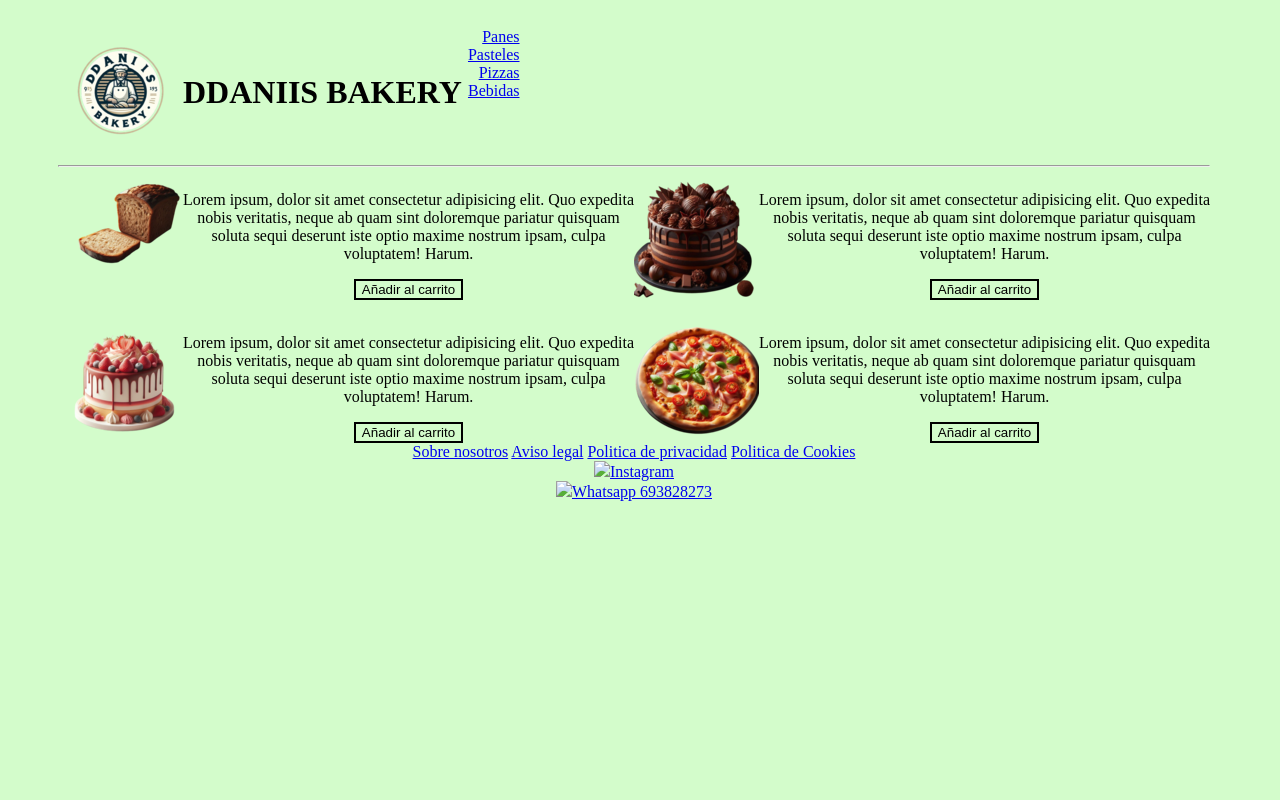
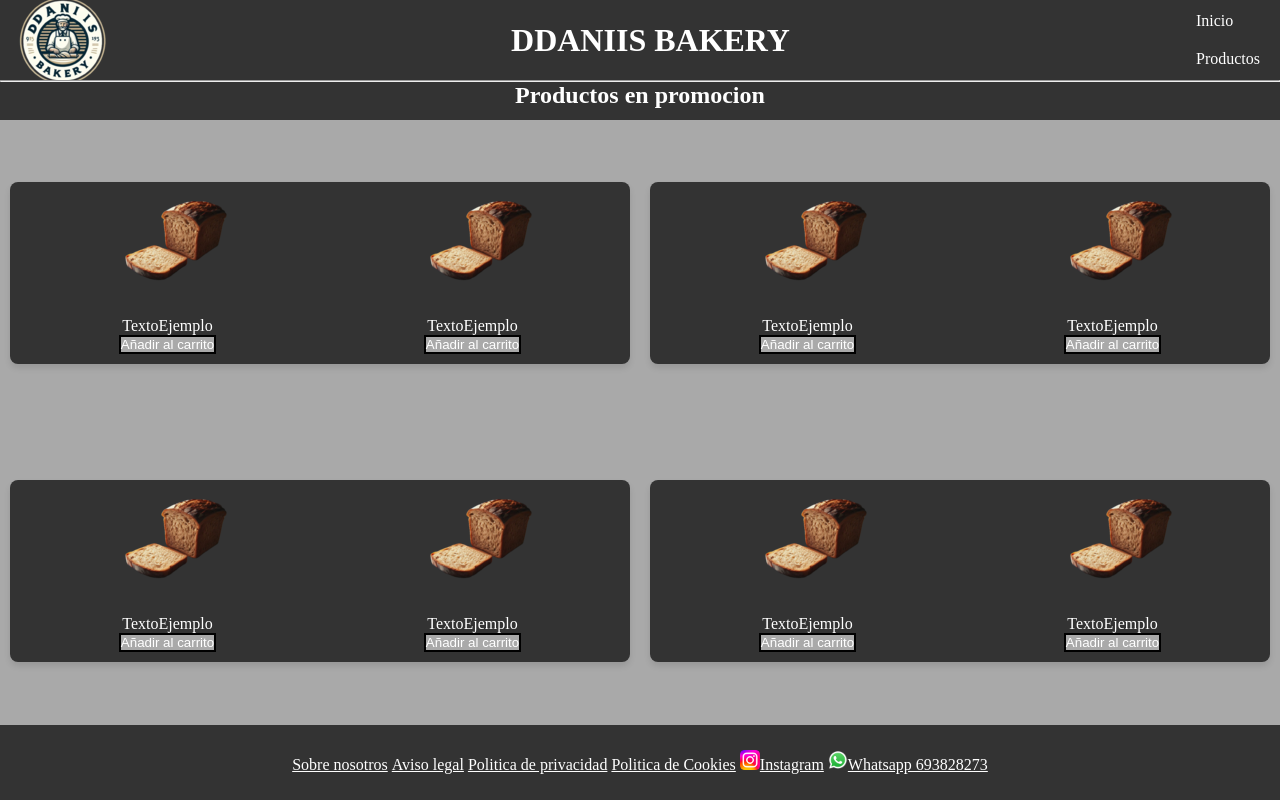
Before and after one commit to AngelRuizGarcia/Reto_HTML_CSS, a plain HTML site: page index.html in a window 1280 px wide. Drawn offline with Linux system fonts and the light colour scheme.

Commit message:
Actualizacion pagina principal y las paginas de informacion

```diff
--- /dev/null
+++ b/estilos/estilosPoliticasyOtrasCosas.css
@@ -0,0 +1,53 @@
+* {
+    margin: 0;
+    padding: 0;
+    box-sizing: border-box;
+}
+
+body {
+    font-family: Arial, sans-serif;
+    background-color: gray;
+    color: #333;
+    line-height: 1.6;
+}
+
+header {
+    background-color: #333;
+    color: white;
+    text-align: center;
+    padding: 20px;
+}
+
+header h1 {
+    font-size: 2.5rem;
+}
+
+main {
+    padding: 20px;
+    max-width: 900px;
+    margin: 20px auto;
+    background-color: darkgray;
+    box-shadow: 0 2px 5px rgba(0, 0, 0, 0.1);
+}
+
+h2 {
+    font-size: 1.8rem;
+    color: white;
+    margin-bottom: 15px;
+}
+
+p {
+    font-size: 1.1rem;
+    margin-bottom: 15px;
+    text-align: justify;
+}
+
+footer {
+    background-color: #333;
+    color: white;
+    text-align: center;
+    padding: 10px;
+    position: relative;
+    bottom: 0;
+    width: 100%;
+}
--- a/estilos/estilosindex.css
+++ b/estilos/estilosindex.css
@@ -1,49 +1,93 @@
-header{
-    width: 100%;
-    display:inline-flex;
+* {
+    margin: 0;
+    padding: 0;
+    box-sizing: border-box;
+    color: white;
+}
+
+html, body {
+    height: 100%;
+}
+body {
+    display: flex;
+    flex-direction: column;
+}
+
+header {
+    height: 10%;
+    background-color: #333;
+    color: white;
+    display: flex;
+    align-items: center;
+    justify-content: space-between;
+}
+
+h2{
+    height: 5%;
+    text-align: center;
+    background-color: #333;
+}
+main {
+    height: 80%;
+    background-color: darkgray;
+    align-items: center;
+    justify-content: center;
+    display: flex;
+    flex-wrap: wrap;
+    gap: 10px;
+    padding: 10px;
+    justify-content: space-between;
+}
+
+footer {
+    height: 10%;
+    background-color: #333;
+    color: white;
+    display: flex;
+    align-items: center;
+    justify-content: center;
+}
+
+footer p{
+    display: inline-block;
     text-align: center;
 }
-.enlacesHeader{
-    width: 5%;
-    display:block;
-    text-align: right;
+
+
+article {
+    background-color: #333;
+    padding: 10px;
+    border-radius: 8px;
+    box-shadow: 0 4px 6px rgba(0, 0, 0, 0.1);
+    display: flex;
+    flex-direction: row;
+    gap: 10px;
+    width: calc(50% - 10px);
+    align-items: center;
 }
 
-.h1top{
-    padding-top: 25px;
+section {
+    display: flex;
+    flex-direction: column;
+    align-items: center;
+    text-align: center;
+    flex: 1;
 }
 
-.imagen:hover{
-    animation: animacionZoom;
-    animation-duration: 5s;
-    animation-iteration-count: 1;
+section img {
+    max-width: 80%;
+    height: auto;
+    border-radius: 8px;
 }
 
-body{
-    width: 90%;
-    padding-left: 50px;
-    padding-top: 20px;
-    padding-right: 50px;
-    background-color: rgb(211, 252, 203);
+nav img {
+    max-width: 20px;
+    height: auto;
 }
 
-.imagenesRecomendadas{
-    text-align: center;
-    display: inline-flex;
-}
-
-.navigation{
-    display:block;
-    text-align:center;
-}
-
-.redes{
-    display:block;
-    text-align:center;
-}
 
 .botonesCarrito{
-    background-color: rgb(211, 252, 203);
+    background-color: darkgray;
     color: black;
     border: 2px solid;
 }
@@ -57,21 +101,54 @@ body{
 
 @keyframes animacionBotones {
     0%{
+        border-color: white;
         border-style: solid;
+        background-color: darkgray;
     }
     50%{
+        border-color: white;
         border-style: dashed;
+        background-color: #333;
     }
     100%{
+        border-color: white;
         border-style: solid;
+        background-color: darkgray;
     }
 }
 
-@keyframes animacionZoom {
-    0%{
-        transform: scale(1.0);
-    }
-    100%{
-        transform: scale(1.5);
-    }
-}
+ul {
+
+    list-style: none;
+    margin: 0;
+    padding: 0;
+    position: relative;
+  }
+  ul li {
+    position: relative;
+  }
+  ul li a {
+    display: block;
+    color: white;
+    text-decoration: none;
+    padding: 10px 20px;
+  }
+  ul li a:hover {
+    background-color: #333;
+  }
+  ul ul {
+    display: none;
+    position: absolute;
+    top: 100%;
+    left: 0;
+    background-color: #333;
+    min-width: 150px;
+    z-index: 1000;
+  }
+  ul ul li {
+    width: 100%;
+  }
+
+  ul li:hover > ul {
+    display: block;
+  }
--- a/index.html
+++ b/index.html
@@ -3,95 +3,120 @@
     <head>
         <meta charset="utf-8">
         <meta http-equiv="X-UA-Compatible" content="IE=edge">
-        <title></title>
+        <title>DDANIIS BAKERY</title>
+        <link rel="icon" href="imagenes/logo.png" type="image/x-icon">
         <meta name="description" content="">
         <meta name="viewport" content="width=device-width, initial-scale=1">
         <link rel="stylesheet" href="estilos/estilosindex.css">
     </head>
     <body>
-        <header class="headerCentrado">
-            <img src="imagenes/logo.png" alt="Imagen del logo" class="imagenHeader">
-            <h1 class="h1top">DDANIIS BAKERY</h1>
-            <span class="enlacesHeader">
-                <label>
-                    <a href="pan.html">Panes</a>
-                </label>
-                <br>
-                <label>
-                    <a href="pasteles.html">Pasteles</a>
-                </label>
-                <br>
-                <label>
-                    <a href="pizzas.html">Pizzas</a>
-                </label>
-                <br>
-                <label>
-                    <a href="bebidas.html">Bebidas</a>
-                </label>
-                <br>
-            </span>
+        <header>
+            <img src="imagenes/logo.png" alt="Imagen del logo">
+            <h1>DDANIIS BAKERY</h1>
+            <nav>
+                <ul>
+                  <li><a href="index.html">Inicio</a></li>
+                  <li>
+                    <a href="#">Productos</a>
+                    <ul>
+                      <li><a href="pizzas.html">Pizzas</a></li>
+                      <li><a href="pan.html">Panes</a></li>
+                      <li><a href="pasteles.html">Pasteles</a></li>
+                      <li><a href="bebidas.html">Bebidas</a></li>
+                    </ul>
+                  </li>
+                </ul>
+              </nav>
         </header>
         <hr>
+        <h2>Productos en promocion</h2>
         <main>
-            <article class="imagenesRecomendadas">
+            <article>
                 <section>
-                    <img src="imagenes/pan.png" alt="Imagen del producto recomendado" align="left" class="imagen">
-                    <p>
-                        Lorem ipsum, dolor sit amet consectetur adipisicing elit. Quo expedita nobis veritatis,
-                        neque ab quam sint doloremque pariatur quisquam soluta sequi deserunt iste optio maxime nostrum ipsam,
-                        culpa voluptatem! Harum.
-                    </p>
+                    <img src="imagenes/pan.png" alt="Imagen del producto recomendado">
+                    <p>TextoEjemplo</p>
                     <button type="button" class="botonesCarrito">
                         <label>Añadir al carrito</label>
                     </button>
                 </section>
 
                 <section>
-                    <img src="imagenes/pastelchocolate.png" alt="Imagen del producto recomendado" align="left" class="imagen">
-                    <p>
-                        Lorem ipsum, dolor sit amet consectetur adipisicing elit. Quo expedita nobis veritatis,
-                        neque ab quam sint doloremque pariatur quisquam soluta sequi deserunt iste optio maxime nostrum ipsam,
-                        culpa voluptatem! Harum.
-                    </p>
+                    <img src="imagenes/pan.png" alt="Imagen del producto recomendado">
+                    <p>TextoEjemplo</p>
                     <button type="button" class="botonesCarrito">
                         <label>Añadir al carrito</label>
                     </button>
                 </section>
             </article>
-            <br><br>
-            <article class="imagenesRecomendadas">
+            <article>
                 <section>
-                    <img src="imagenes/pastelfresa.png" alt="Imagen del producto recomendado" align="left" class="imagen">
-                    <p>
-                        Lorem ipsum, dolor sit amet consectetur adipisicing elit. Quo expedita nobis veritatis,
-                        neque ab quam sint doloremque pariatur quisquam soluta sequi deserunt iste optio maxime nostrum ipsam,
-                        culpa voluptatem! Harum.
-                    </p>
+                    <img src="imagenes/pan.png" alt="Imagen del producto recomendado">
+                    <p>TextoEjemplo</p>
                     <button type="button" class="botonesCarrito">
                         <label>Añadir al carrito</label>
                     </button>
                 </section>
                 <section>
-                    <img src="imagenes/jamonYQueso.png" alt="Imagen del producto recomendado" align="left" class="imagen">
-                    <p>
-                        Lorem ipsum, dolor sit amet consectetur adipisicing elit. Quo expedita nobis veritatis,
-                        neque ab quam sint doloremque pariatur quisquam soluta sequi deserunt iste optio maxime nostrum ipsam,
-                        culpa voluptatem! Harum.
-                    </p>
+                    <img src="imagenes/pan.png" alt="Imagen del producto recomendado">
+                    <p>TextoEjemplo</p>
+                    <button type="button" class="botonesCarrito">
+                        <label>Añadir al carrito</label>
+                    </button>
+                </section>
+            </article>
+            <article>
+                <section>
+                    <img src="imagenes/pan.png" alt="Imagen del producto recomendado">
+                    <p>TextoEjemplo</p>
+                    <button type="button" class="botonesCarrito">
+                        <label>Añadir al carrito</label>
+                    </button>
+                </section>
+                <section>
+                    <img src="imagenes/pan.png" alt="Imagen del producto recomendado">
+                    <p>TextoEjemplo</p>
+                    <button type="button" class="botonesCarrito">
+                        <label>Añadir al carrito</label>
+                    </button>
+                </section>
+            </article>
+            <article>
+                <section>
+                    <img src="imagenes/pan.png" alt="Imagen del producto recomendado">
+                    <p>TextoEjemplo</p>
+                    <button type="button" class="botonesCarrito">
+                        <label>Añadir al carrito</label>
+                    </button>
+                </section>
+                <section>
+                    <img src="imagenes/pan.png" alt="Imagen del producto recomendado">
+                    <p>TextoEjemplo</p>
                     <button type="button" class="botonesCarrito">
                         <label>Añadir al carrito</label>
                     </button>
                 </section>
             </article>
         </main>
-        <footer class="navigation">
+        <footer>
             <nav>
-                <a href="#">Sobre nosotros</a>
-                <a href="#">Aviso legal</a>
-                <a href="#">Politica de privacidad</a>
-                <a href="#">Politica de Cookies</a>
-                <a class="redes" href="https://www.instagram.com" target="_blank"><img src="./img/redes/instagram.png">Instagram</a>
-                <a class="redes" href="https://whatsapp.com" target="_blank"><img src="./img/redes/whatsapp.png">Whatsapp 693828273</a>
+                <p>
+                    <a href="HTMLS_FOOTER/sobreNosotros.html">Sobre nosotros</a>
+                </p>
+                <p>
+                    <a href="HTMLS_FOOTER/avisoLegal.html">Aviso legal</a>
+                </p>
+                <p>
+                    <a href="HTMLS_FOOTER/politicaPrivacidad.html">Politica de privacidad</a>
+                </p>
+                <p>
+                    <a href="HTMLS_FOOTER/politicaCookies.html">Politica de Cookies</a>
+                </p>
+                <p>
+                    <a href="https://www.instagram.com" target="_blank"><img src="imagenes/instagram.png">Instagram</a>
+                </p>
+                <p>
+                    <a href="https://whatsapp.com" target="_blank"><img src="imagenes/whatsapp.png">Whatsapp 693828273</a>
+                </p>
             </nav>
         </footer>
         <script src="" async defer></script>
```
Also changed, not shown: HTMLS_FOOTER/avisoLegal.html (added, +40 -0 lines), HTMLS_FOOTER/politicaCookies.html (added, +46 -0 lines), HTMLS_FOOTER/politicaPrivacidad.html (added, +47 -0 lines), HTMLS_FOOTER/sobreNosotros.html (added, +37 -0 lines), imagenes/instagram.png (added), imagenes/whatsapp.png (added).
